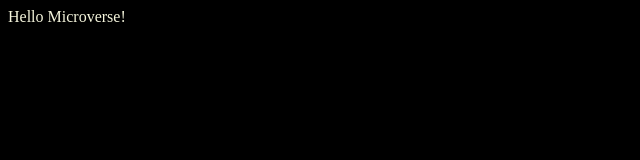
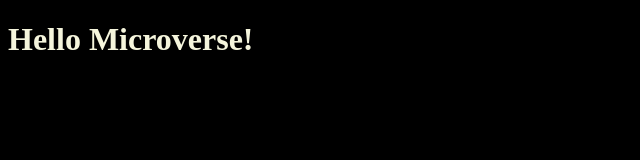
Before and after one commit to amklass11/HELLO-MICROVERSE, a website: page INDEX.HTML in a window 1280 px wide. Shown: the whole page, without its empty margins (0-640 px from the left). Drawn offline with Linux system fonts and the light colour scheme.

Commit message:
styling added

```diff
--- a/INDEX.HTML
+++ b/INDEX.HTML
@@ -6,6 +6,9 @@
 
 </head>
 
-<body>Hello Microverse!</body>
+<body>
+    <h1>Hello Microverse!<h1>
+
+</h1></body>
 
 </html>
--- a/style.css
+++ b/style.css
@@ -2,3 +2,6 @@
     background-color:black ;
     color: beige;
 }
+h{font-style: times new roman;
+
+}
```
